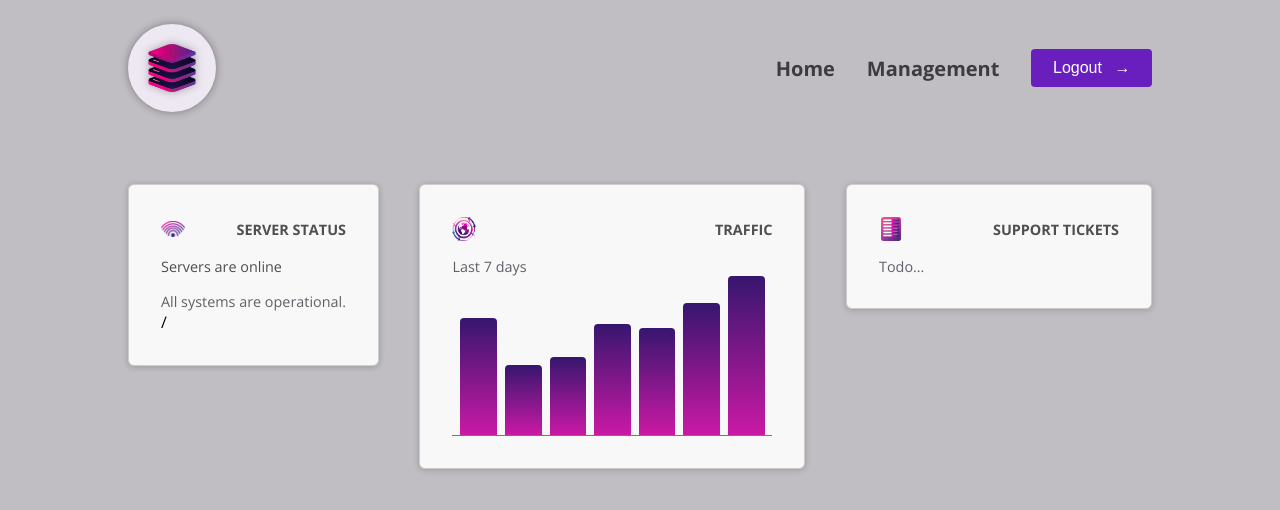
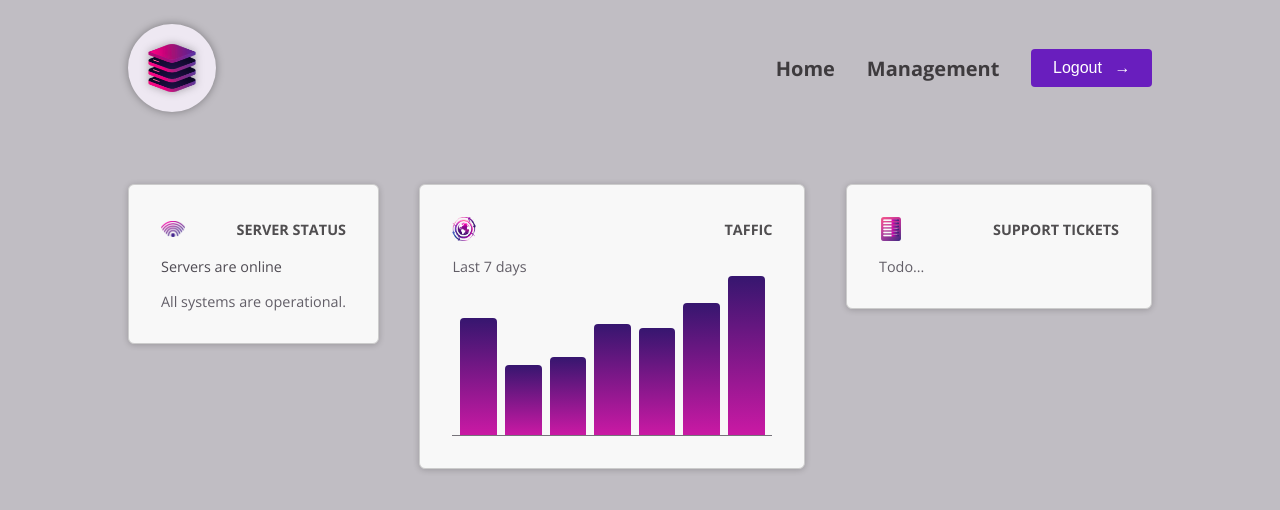
Before and after one commit to JainAnush/Components-Deep-Dive, an Angular app in the folder 01-starting-project/: page / in a window 1280 px wide. Shown: the top 510 px of the page. Built offline with nearby package versions, Linux system fonts and the light colour scheme.

Commit message:
[ADD] resusable component dashboard itam

```diff
--- a/01-starting-project/src/app/app.component.html
+++ b/01-starting-project/src/app/app.component.html
@@ -2,14 +2,24 @@
 
 <main>
   <div id="dashboard">
-    <div class="dashboard-item"><app-server-status />/</div>
+    <app-dashboard-item
+      [image]="{ src: 'status.png', alt: 'A signal symbol' }"
+      title="Server Status"
+      ><app-server-status
+    /></app-dashboard-item>
 
-    <div class="dashboard-item">
+    <app-dashboard-item
+      [image]="{ src: 'globe.png', alt: 'A globe' }"
+      title="Taffic"
+    >
       <app-traffic />
-    </div>
+    </app-dashboard-item>
 
-    <div class="dashboard-item">
+    <app-dashboard-item
+      [image]="{ src: 'list.png', alt: 'A list of items' }"
+      title="Support Tickets"
+    >
       <app-tickets />
-    </div>
+    </app-dashboard-item>
   </div>
 </main>
--- a/01-starting-project/src/app/app.component.ts
+++ b/01-starting-project/src/app/app.component.ts
@@ -3,6 +3,7 @@
 import { ServerStatusComponent } from './dashboard/server-status/server-status.component';
 import { TrafficComponent } from './dashboard/traffic/traffic.component';
 import { TicketsComponent } from './dashboard/tickets/tickets.component';
+import { DashboardItemComponent } from './dashboard/dashboard-item/dashboard-item.component';
 
 @Component({
   selector: 'app-root',
@@ -12,6 +13,7 @@
     ServerStatusComponent,
     TrafficComponent,
     TicketsComponent,
+    DashboardItemComponent,
   ],
   templateUrl: './app.component.html',
 })
--- a/01-starting-project/src/app/dashboard/dashboard-item/dashboard-item.component.html
+++ b/01-starting-project/src/app/dashboard/dashboard-item/dashboard-item.component.html
@@ -1 +1,10 @@
-<p>dashboard-item works!</p>
+<div class="dashboard-item">
+  <article>
+    <header>
+      <img [src]="image().src" [alt]="image().alt" />
+      <h2>{{ title() }}</h2>
+    </header>
+    <div></div>
+    <ng-content></ng-content>
+  </article>
+</div>
--- a/01-starting-project/src/app/dashboard/dashboard-item/dashboard-item.component.ts
+++ b/01-starting-project/src/app/dashboard/dashboard-item/dashboard-item.component.ts
@@ -1,12 +1,13 @@
-import { Component } from '@angular/core';
+import { Component, input } from '@angular/core';
 
 @Component({
   selector: 'app-dashboard-item',
   standalone: true,
   imports: [],
   templateUrl: './dashboard-item.component.html',
-  styleUrl: './dashboard-item.component.css'
+  styleUrl: './dashboard-item.component.css',
 })
 export class DashboardItemComponent {
-
+  image = input.required<{ src: string; alt: string }>();
+  title = input.required<string>();
 }
--- a/01-starting-project/src/app/dashboard/server-status/server-status.component.html
+++ b/01-starting-project/src/app/dashboard/server-status/server-status.component.html
@@ -1,8 +1,3 @@
-<article>
-  <header>
-    <img src="status.png" alt="A signal symbol" />
-    <h2>Server Status</h2>
-  </header>
 <div>
   @if (currentStatus === 'online') {
   <p>Servers are online</p>
@@ -15,4 +10,3 @@
   <p>Fetching server status failed.</p>
   }
 </div>
-</article>
--- a/01-starting-project/src/app/dashboard/tickets/tickets.component.html
+++ b/01-starting-project/src/app/dashboard/tickets/tickets.component.html
@@ -1,9 +1,3 @@
-<article>
-  <header>
-    <img src="list.png" alt="A list of items" />
-    <h2>Support Tickets</h2>
-  </header>
-  <div id="status">
-    <p>Todo...</p>
-  </div>
-</article>
+<div id="status">
+  <p>Todo...</p>
+</div>
--- a/01-starting-project/src/app/dashboard/traffic/traffic.component.html
+++ b/01-starting-project/src/app/dashboard/traffic/traffic.component.html
@@ -1,8 +1,3 @@
-<article>
-  <header>
-    <img src="globe.png" alt="A globe" />
-    <h2>Traffic</h2>
-  </header>
 <div id="traffic">
   <p>Last 7 days</p>
 
@@ -12,4 +7,3 @@
     }
   </div>
 </div>
-</article>
```
Lines whose indentation alone changed are shown as unchanged.
